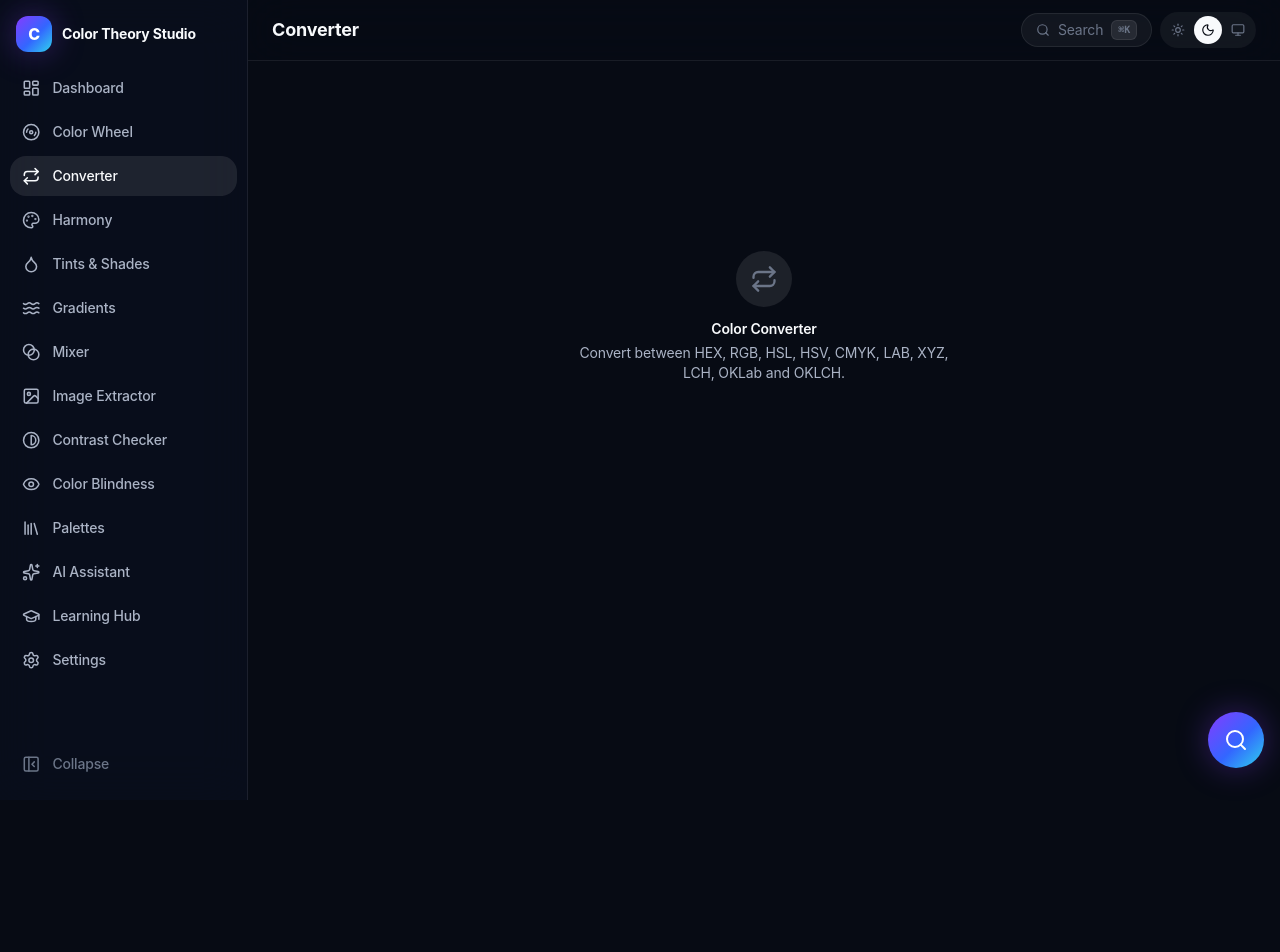
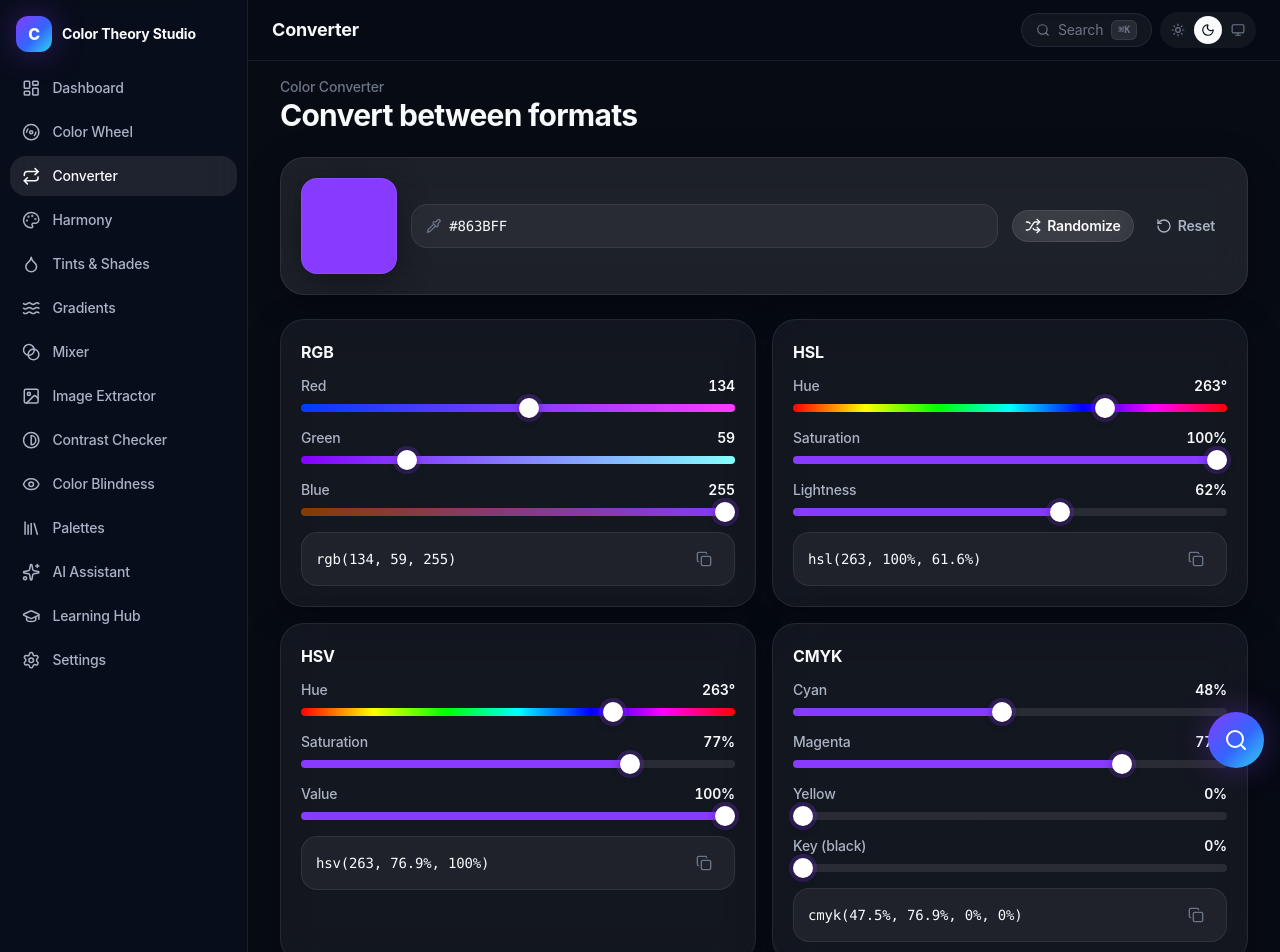
Before and after one commit to LohitkumarD/Colour, a React (Vite) app: page /converter in a window 1280 px wide. Shown: the top 952 px of the page. Before the commit the page ends 800 px from the top, so only its background shows below. Built offline with nearby package versions, Linux system fonts and the light colour scheme.

Commit message:
Build functional Color Converter module
Smart input parses hex/rgb/hsl/hsv strings; per-channel sliders for
RGB/HSL/HSV/CMYK stay in sync with each other through a single RGB
source of truth, plus read-only copy fields for LAB/XYZ/LCH/OKLab/OKLCH.

```diff
--- a/src/pages/ConverterPage.tsx
+++ b/src/pages/ConverterPage.tsx
@@ -1,12 +1,176 @@
-import { Repeat } from 'lucide-react';
-import { PlaceholderPage } from './PlaceholderPage';
+import { useEffect, useMemo, useState } from 'react';
+import { motion } from 'framer-motion';
+import { Pipette, RotateCcw, Shuffle } from 'lucide-react';
+import { Button } from '@/components/ui/Button';
+import { Card, CardContent, CardHeader, CardTitle } from '@/components/ui/Card';
+import { Input } from '@/components/ui/Input';
+import { Slider } from '@/components/ui/Slider';
+import { ColorSwatch } from '@/components/ui/ColorSwatch';
+import { CopyField } from '@/components/ui/CopyField';
+import { getAllFormats } from '@/utils/color/allFormats';
+import { cmykToRgb, hexToRgb, hslToRgb, hsvToRgb, rgbToHex } from '@/utils/color/conversions';
+import {
+  formatCmyk,
+  formatHsl,
+  formatHsv,
+  formatLab,
+  formatLch,
+  formatOklab,
+  formatOklch,
+  formatRgb,
+  formatXyz,
+  parseColorInput,
+} from '@/utils/color/format';
+import { randomHex } from '@/utils/color/random';
+import type { CMYK, HSL, HSV, RGB } from '@/types/color';
+
+const DEFAULT_RGB: RGB = { r: 134, g: 59, b: 255 };
+const HUE_GRADIENT = 'linear-gradient(90deg, red, yellow, lime, cyan, blue, magenta, red)';
 
 export default function ConverterPage() {
+  const [rgb, setRgb] = useState<RGB>(DEFAULT_RGB);
+  const [smartInput, setSmartInput] = useState('');
+
+  const formats = useMemo(() => getAllFormats(rgbToHex(rgb)), [rgb]);
+
+  useEffect(() => {
+    setSmartInput(formats.hex);
+  }, [formats.hex]);
+
+  const handleSmartInputChange = (value: string) => {
+    setSmartInput(value);
+    const parsed = parseColorInput(value);
+    if (parsed) setRgb(parsed);
+  };
+
+  const setRgbChannel = (key: keyof RGB, value: number) => setRgb((prev) => ({ ...prev, [key]: value }));
+  const setFromHsl = (key: keyof HSL, value: number) => setRgb(hslToRgb({ ...formats.hsl, [key]: value }));
+  const setFromHsv = (key: keyof HSV, value: number) => setRgb(hsvToRgb({ ...formats.hsv, [key]: value }));
+  const setFromCmyk = (key: keyof CMYK, value: number) => setRgb(cmykToRgb({ ...formats.cmyk, [key]: value }));
+
+  const handleRandomize = () => setRgb(hexToRgb(randomHex()));
+  const handleReset = () => setRgb(DEFAULT_RGB);
+
   return (
-    <PlaceholderPage
-      icon={Repeat}
-      title="Color Converter"
-      description="Convert between HEX, RGB, HSL, HSV, CMYK, LAB, XYZ, LCH, OKLab and OKLCH."
-    />
+    <motion.div
+      initial={{ opacity: 0, y: 8 }}
+      animate={{ opacity: 1, y: 0 }}
+      transition={{ duration: 0.25 }}
+      className="space-y-6 pb-6"
+    >
+      <div>
+        <p className="text-sm font-medium text-[var(--text-tertiary)]">Color Converter</p>
+        <h1 className="text-2xl font-bold tracking-tight text-[var(--text-primary)] sm:text-3xl">
+          Convert between formats
+        </h1>
+      </div>
+
+      <Card strong>
+        <CardContent className="flex flex-col gap-3.5 p-5 sm:flex-row sm:items-center">
+          <ColorSwatch hex={formats.hex} size="xl" copyOnClick />
+          <div className="flex-1">
+            <Input
+              value={smartInput}
+              onChange={(e) => handleSmartInputChange(e.target.value)}
+              onBlur={() => setSmartInput(formats.hex)}
+              prefix={<Pipette className="size-4 text-[var(--text-tertiary)]" />}
+              placeholder="#863BFF, rgb(134, 59, 255), hsl(265, 100%, 62%)..."
+              className="font-mono"
+              aria-label="Paste a color in any format"
+            />
+          </div>
+          <div className="flex gap-2.5">
+            <Button variant="secondary" size="sm" leftIcon={<Shuffle className="size-4" />} onClick={handleRandomize}>
+              Randomize
+            </Button>
+            <Button variant="ghost" size="sm" leftIcon={<RotateCcw className="size-4" />} onClick={handleReset}>
+              Reset
+            </Button>
+          </div>
+        </CardContent>
+      </Card>
+
+      <div className="grid gap-4 sm:grid-cols-2">
+        <Card>
+          <CardHeader>
+            <CardTitle>RGB</CardTitle>
+          </CardHeader>
+          <CardContent className="space-y-4">
+            <Slider
+              label="Red"
+              value={rgb.r}
+              max={255}
+              onChange={(v) => setRgbChannel('r', v)}
+              trackGradient={`linear-gradient(90deg, rgb(0,${rgb.g},${rgb.b}), rgb(255,${rgb.g},${rgb.b}))`}
+            />
+            <Slider
+              label="Green"
+              value={rgb.g}
+              max={255}
+              onChange={(v) => setRgbChannel('g', v)}
+              trackGradient={`linear-gradient(90deg, rgb(${rgb.r},0,${rgb.b}), rgb(${rgb.r},255,${rgb.b}))`}
+            />
+            <Slider
+              label="Blue"
+              value={rgb.b}
+              max={255}
+              onChange={(v) => setRgbChannel('b', v)}
+              trackGradient={`linear-gradient(90deg, rgb(${rgb.r},${rgb.g},0), rgb(${rgb.r},${rgb.g},255))`}
+            />
+            <CopyField value={formatRgb(formats.rgb)} />
+          </CardContent>
+        </Card>
+
+        <Card>
+          <CardHeader>
+            <CardTitle>HSL</CardTitle>
+          </CardHeader>
+          <CardContent className="space-y-4">
+            <Slider label="Hue" value={Math.round(formats.hsl.h)} max={360} onChange={(v) => setFromHsl('h', v)} formatValue={(v) => `${v}°`} trackGradient={HUE_GRADIENT} />
+            <Slider label="Saturation" value={Math.round(formats.hsl.s)} onChange={(v) => setFromHsl('s', v)} formatValue={(v) => `${v}%`} />
+            <Slider label="Lightness" value={Math.round(formats.hsl.l)} onChange={(v) => setFromHsl('l', v)} formatValue={(v) => `${v}%`} />
+            <CopyField value={formatHsl(formats.hsl)} />
+          </CardContent>
+        </Card>
+
+        <Card>
+          <CardHeader>
+            <CardTitle>HSV</CardTitle>
+          </CardHeader>
+          <CardContent className="space-y-4">
+            <Slider label="Hue" value={Math.round(formats.hsv.h)} max={360} onChange={(v) => setFromHsv('h', v)} formatValue={(v) => `${v}°`} trackGradient={HUE_GRADIENT} />
+            <Slider label="Saturation" value={Math.round(formats.hsv.s)} onChange={(v) => setFromHsv('s', v)} formatValue={(v) => `${v}%`} />
+            <Slider label="Value" value={Math.round(formats.hsv.v)} onChange={(v) => setFromHsv('v', v)} formatValue={(v) => `${v}%`} />
+            <CopyField value={formatHsv(formats.hsv)} />
+          </CardContent>
+        </Card>
+
+        <Card>
+          <CardHeader>
+            <CardTitle>CMYK</CardTitle>
+          </CardHeader>
+          <CardContent className="space-y-4">
+            <Slider label="Cyan" value={Math.round(formats.cmyk.c)} onChange={(v) => setFromCmyk('c', v)} formatValue={(v) => `${v}%`} />
+            <Slider label="Magenta" value={Math.round(formats.cmyk.m)} onChange={(v) => setFromCmyk('m', v)} formatValue={(v) => `${v}%`} />
+            <Slider label="Yellow" value={Math.round(formats.cmyk.y)} onChange={(v) => setFromCmyk('y', v)} formatValue={(v) => `${v}%`} />
+            <Slider label="Key (black)" value={Math.round(formats.cmyk.k)} onChange={(v) => setFromCmyk('k', v)} formatValue={(v) => `${v}%`} />
+            <CopyField value={formatCmyk(formats.cmyk)} />
+          </CardContent>
+        </Card>
+      </div>
+
+      <Card>
+        <CardHeader>
+          <CardTitle>Advanced & perceptual spaces</CardTitle>
+        </CardHeader>
+        <CardContent className="grid gap-2.5 sm:grid-cols-2">
+          <CopyField label="LAB" value={formatLab(formats.lab)} />
+          <CopyField label="XYZ" value={formatXyz(formats.xyz)} />
+          <CopyField label="LCH" value={formatLch(formats.lch)} />
+          <CopyField label="OKLab" value={formatOklab(formats.oklab)} />
+          <CopyField label="OKLCH" value={formatOklch(formats.oklch)} />
+        </CardContent>
+      </Card>
+    </motion.div>
   );
 }
--- a/src/utils/color/format.ts
+++ b/src/utils/color/format.ts
@@ -1,4 +1,4 @@
-import type { CMYK, HSL, HSV, LAB, LCH, OKLCH, OKLab, RGB, RGBA } from '@/types/color';
+import type { CMYK, HSL, HSV, LAB, LCH, OKLCH, OKLab, RGB, RGBA, XYZ } from '@/types/color';
 import { hexToRgb, hslToRgb, hsvToRgb, isValidHex, rgbToHex } from './conversions';
 
 export function formatRgb(rgb: RGB): string {
@@ -23,6 +23,10 @@ export function formatCmyk(cmyk: CMYK): string {
 
 export function formatLab(lab: LAB): string {
   return `lab(${lab.l}% ${lab.a} ${lab.b})`;
+}
+
+export function formatXyz(xyz: XYZ): string {
+  return `xyz(${xyz.x}, ${xyz.y}, ${xyz.z})`;
 }
 
 export function formatLch(lch: LCH): string {
```
